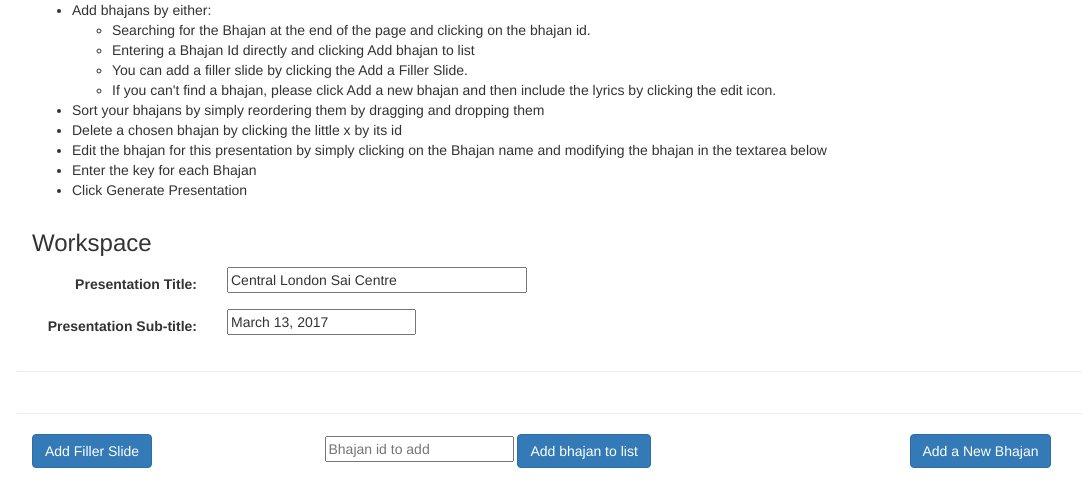
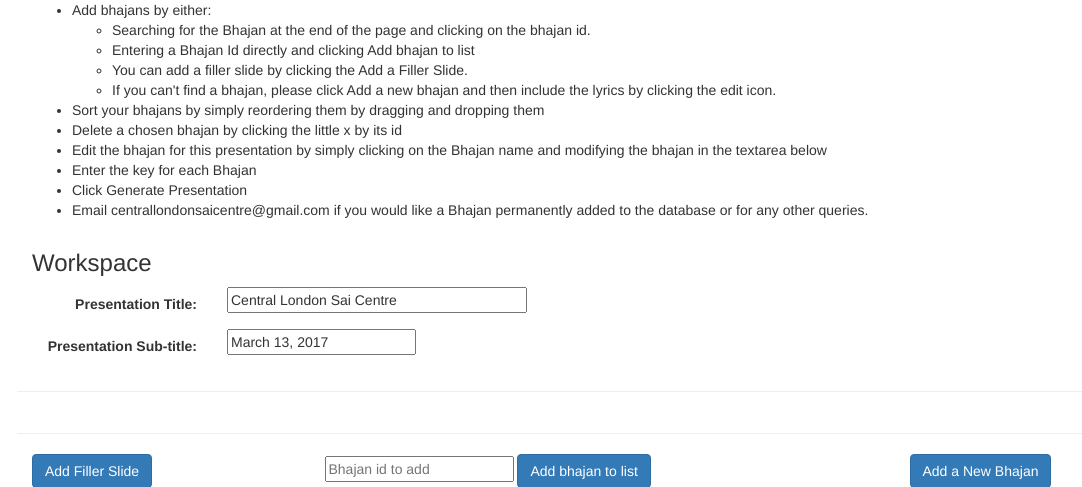
Before and after one commit to riteshreddyr/bhajanpresentationmaker, a Flask app: page /presentationmanager in a window 1280 px wide. Shown: the part 168-655 px from the top of the page, without its empty margins (38-1120 px from the left). Run offline with Flask 2, Linux system fonts and the light colour scheme; some libraries are stand-ins or nearby versions.

Commit message:
Add email in instructions

```diff
--- a/templates/presentationmanager.html
+++ b/templates/presentationmanager.html
@@ -22,6 +22,7 @@
             <li>Edit the bhajan for this presentation by simply clicking on the Bhajan name and modifying the bhajan in the textarea below</li>
             <li>Enter the key for each Bhajan</li>
             <li>Click Generate Presentation</li>
+            <li>Email centrallondonsaicentre@gmail.com if you would like a Bhajan permanently added to the database or for any other queries.</li>
         </ul>
     </div>
 </div>
```
